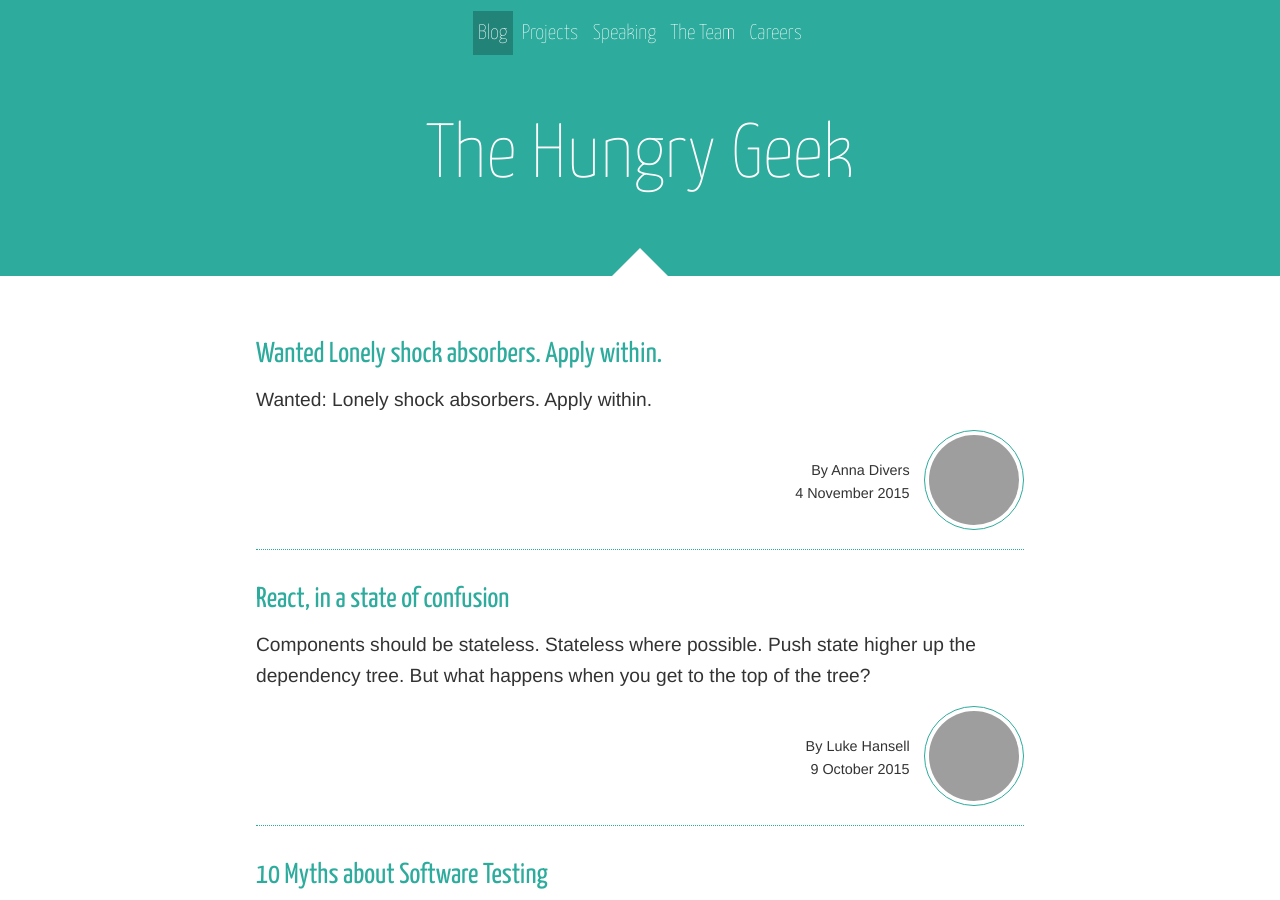
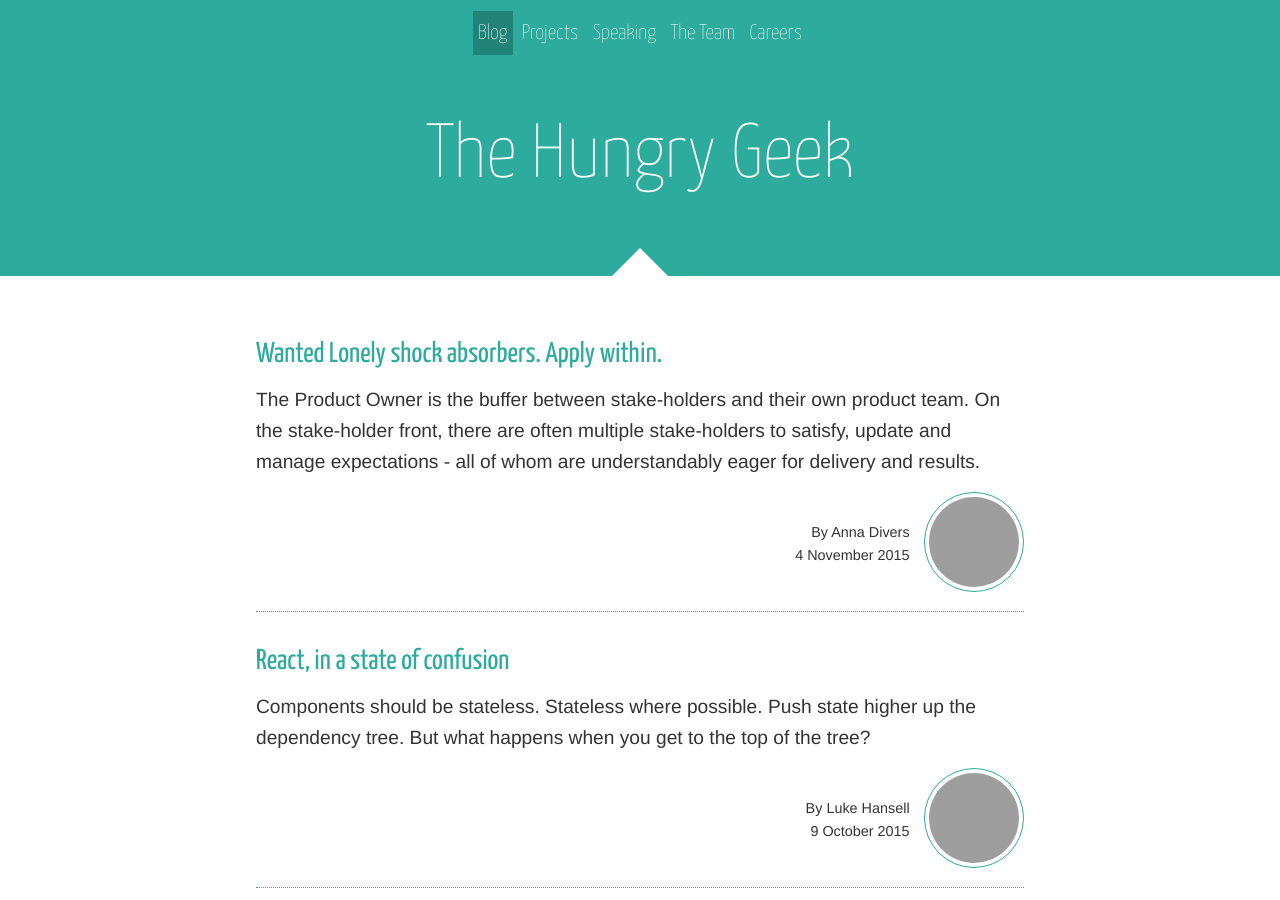
Before and after one commit to holidayextras/holidayextras.github.com, a Jekyll site: the page built from index.html, in a window 1280 px wide and 900 px high, cut to the strip 0-900 px from the top of the window. Built offline with Jekyll 4.4.1, drawn with Linux system fonts in a browser that asks for light colours; nearby versions of some CDN libraries; the list of posts is cut into pages by our own code; grey boxes are pictures that could not be loaded.

Commit message:
fix typo / blog post error

```diff
--- a/_posts/2015-11-04-wanted-lonely-shock-absorbers.md
+++ b/_posts/2015-11-04-wanted-lonely-shock-absorbers.md
@@ -5,25 +5,24 @@ categories: product_management
 author: anna_divers
 tags: Product-Owner Product-Management
 comments: true
+excerpt: The Product Owner is the buffer between stake-holders and their own product team. On the stake-holder front, there are often multiple stake-holders to satisfy, update and manage expectations - all of whom are understandably eager for delivery and results.
 ---
 
-## Wanted: Lonely shock absorbers.  Apply within.
-
-Not an appealing role is it?  Don’t all jump at once:)
+Not an appealing role is it?  Don’t all jump at once!
 
 So what am I talking about?  I am talking about the role of a Product Owner, and having spoken to some of my fellow colleagues, this term seemed to resonate with them.
 
-### Why a lonely shock absorber? Let’s dissect that a little.
+## Why a lonely shock absorber? Let’s dissect that a little.
 
 **‘Shock absorber’** - The Product Owner is the buffer between stake-holders and their own product team.  On the stake-holder front, there are often multiple stake-holders to satisfy, update and manage expectations - all of whom are understandably eager for delivery and results.   On the product team front you are keen to keep your pod motivated, energised and high performing and are mindful of the impact pressurised sprint deliverables can have on them as a team, and as individuals.
 
-**‘Lonely’**- At times the Product Owner role can be a lonely existence - caught between these two forces.  The stake-holders are not always cognisant of the stress on the Product Owner and their team, and the team themselves can be protected by a strong and effective scrum-master.  I think most Product Owners in a sprint planning session at some point in their careers might have left it feeling like they were stuck between a rock and a hard place:)
+**‘Lonely’**- At times the Product Owner role can be a lonely existence - caught between these two forces.  The stake-holders are not always cognisant of the stress on the Product Owner and their team, and the team themselves can be protected by a strong and effective scrum-master.  I think most Product Owners in a sprint planning session at some point in their careers might have left it feeling like they were stuck between a rock and a hard place.
 
-### So how do you combat this?
+## So how do you combat this?
 
 _- Be one team_ - don’t alienate yourself from your product team.  I always try to aim for being just another person in the team, but providing leadership from a product vision perspective and the one to make the call if we can’t agree or there’s doubt and the person to give a steer if the team have a product question on what we’re building.   I think there are two simple visuals which sum up when it can go wrong and when I have found it works well.   Being available to your team is important (so long as you still give them the space they need) and in turn it helps you feel very much part of it.
 
-Throw in a trip to the pub and you’re on the right track:)
+Throw in a trip to the pub and you’re on the right track :)
 
 ![Lonely shock absorber](/assets/img/lonely_shock_absorber.png)
 
@@ -35,7 +34,7 @@ _- Build your support network_ - the developer community is well established, mo
 
 _- Build ambassadors_ - there are always keen people in your business who take an interest in new things and want to get involved.  Keep your eyes peeled for this and feed their hunger for information about what you’re building.  They could well be key into spreading the word about your product mission and be up for a spot of user testing when you need it!  In turn it will again help you connect to a wider cross-section of the business.
 
-### Not so lonely?
+## Not so lonely?
 
 And indeed, it doesn't need to be.  A healthy approach is a collaborative and open one, widen your network and remember to lift your head up from out of your product roadmapping and Backlog management:)
 
```
